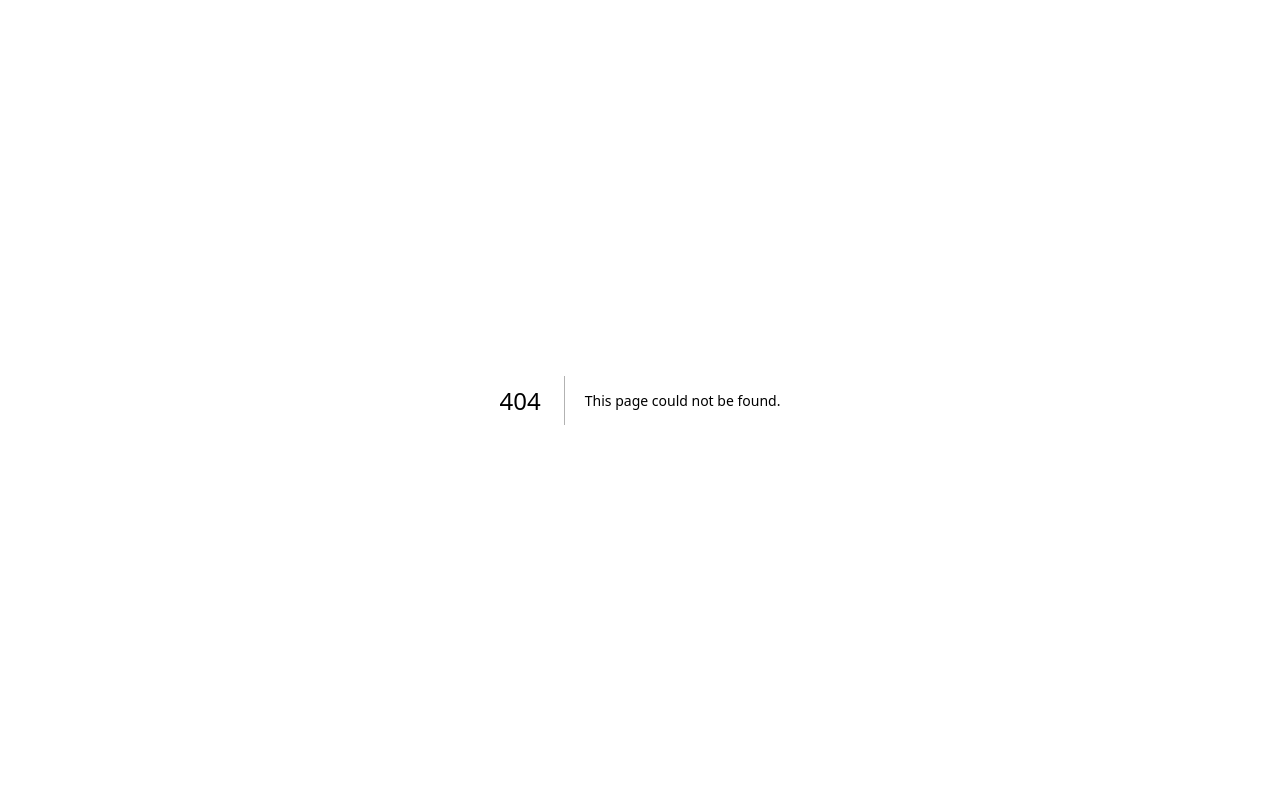
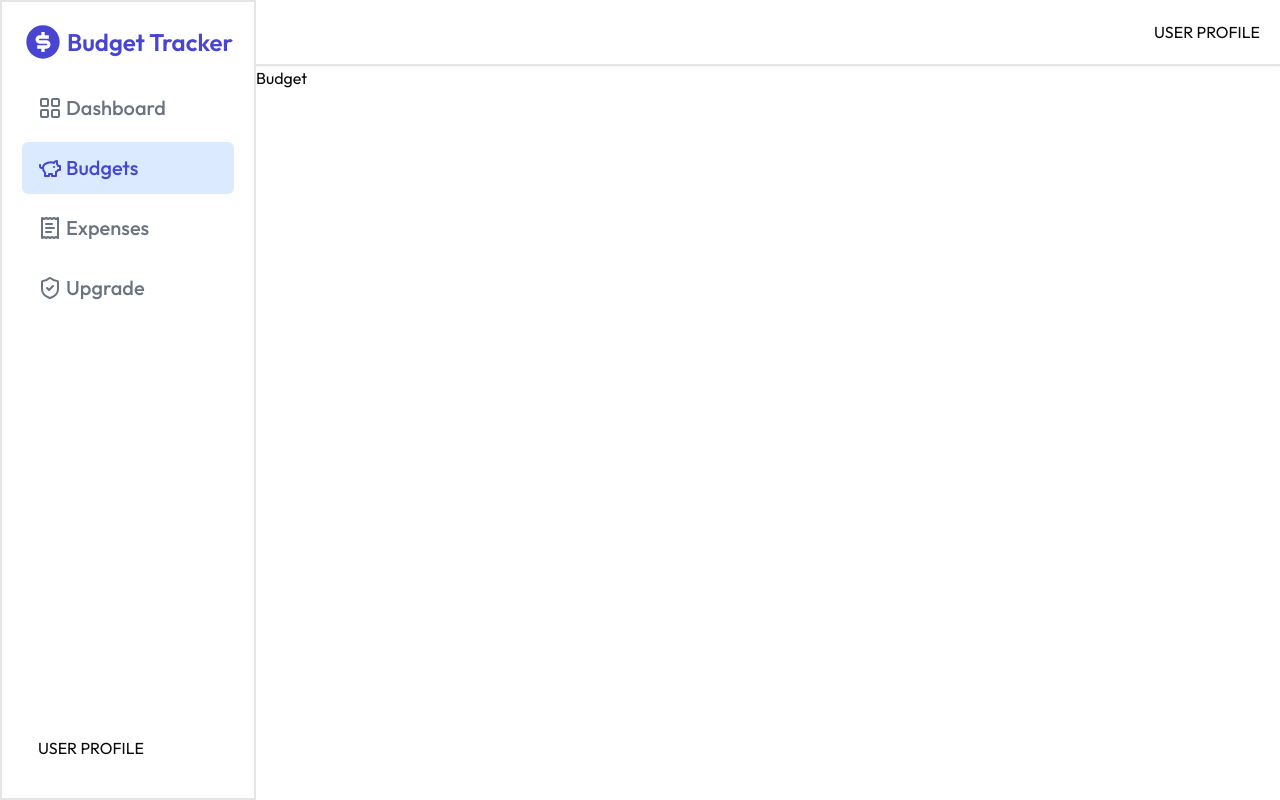
Before and after one commit to MohdFahad1/expense-tracker, a Next.js app: page /dashboard/budgets in a window 1280 px wide. Before the commit this address had no page. Built offline with nearby package versions, Linux system fonts and the light colour scheme.

Commit message:
feat: added links to each sidebar page

```diff
--- /dev/null
+++ b/src/app/(routes)/dashboard/_components/DashboardHeader.jsx
@@ -0,0 +1,12 @@
+import React from "react";
+
+const DashboardHeader = () => {
+  return (
+    <div className="p-5 border-b-2 shadow-sm flex justify-between">
+      <div></div>
+      <div>USER PROFILE</div>
+    </div>
+  );
+};
+
+export default DashboardHeader;
--- a/src/app/(routes)/dashboard/_components/Sidebar.jsx
+++ b/src/app/(routes)/dashboard/_components/Sidebar.jsx
@@ -1,5 +1,9 @@
+"use client";
+
 import { LayoutGrid, PiggyBank, ReceiptText, ShieldCheck } from "lucide-react";
 import Image from "next/image";
+import Link from "next/link";
+import { usePathname } from "next/navigation";
 import React from "react";
 
 const Sidebar = () => {
@@ -14,21 +18,23 @@ const Sidebar = () => {
       id: "2",
       name: "Budgets",
       icon: PiggyBank,
-      path: "/budgets",
+      path: "/dashboard/budgets",
     },
     {
       id: "3",
       name: "Expenses",
       icon: ReceiptText,
-      path: "/receipt",
+      path: "/dashboard/expenses",
     },
     {
       id: "4",
       name: "Upgrade",
       icon: ShieldCheck,
-      path: "/upgrade",
+      path: "/dashboard/upgrade",
     },
   ];
+
+  const path = usePathname();
 
   return (
     <div className="h-screen p-5 border-2">
@@ -37,11 +43,18 @@ const Sidebar = () => {
         <h1 className="text-2xl font-semibold text-primary">Budget Tracker</h1>
       </div>
       <div className="mt-5">
-        {menuList.map((items, index) => (
-          <h2 className="text-xl text-gray-500 font-medium flex gap-1 items-center cursor-pointer hover:text-primary hover:bg-blue-100 rounded-md px-4 py-3 mt-2">
-            <items.icon />
-            {items.name}
-          </h2>
+        {menuList.map((items) => (
+          <Link href={items.path}>
+            <h2
+              className={`text-xl text-gray-500 font-medium flex gap-1 items-center cursor-pointer hover:text-primary hover:bg-blue-100 rounded-md px-4 py-3 mt-2 ${
+                path == items.path && "text-primary bg-blue-100"
+              }`}
+              key={items.id}
+            >
+              <items.icon />
+              {items.name}
+            </h2>
+          </Link>
         ))}
       </div>
       <div className="fixed bottom-10">
--- /dev/null
+++ b/src/app/(routes)/dashboard/budgets/page.jsx
@@ -0,0 +1,7 @@
+import React from "react";
+
+const Budgets = () => {
+  return <div>Budget</div>;
+};
+
+export default Budgets;
--- /dev/null
+++ b/src/app/(routes)/dashboard/expenses/page.jsx
@@ -0,0 +1,7 @@
+import React from "react";
+
+const Expenses = () => {
+  return <div>Expenses</div>;
+};
+
+export default Expenses;
--- a/src/app/(routes)/dashboard/layout.jsx
+++ b/src/app/(routes)/dashboard/layout.jsx
@@ -1,5 +1,6 @@
 import React from "react";
 import Sidebar from "./_components/Sidebar";
+import DashboardHeader from "./_components/DashboardHeader";
 
 const DashboardLayout = ({ children }) => {
   return (
@@ -7,7 +8,10 @@ const DashboardLayout = ({ children }) => {
       <div className="fixed md:w-64 hidden md:block">
         <Sidebar />
       </div>
-      <div className="md:ml-64">{children}</div>
+      <div className="md:ml-64">
+        <DashboardHeader />
+        {children}
+      </div>
     </div>
   );
 };
```
